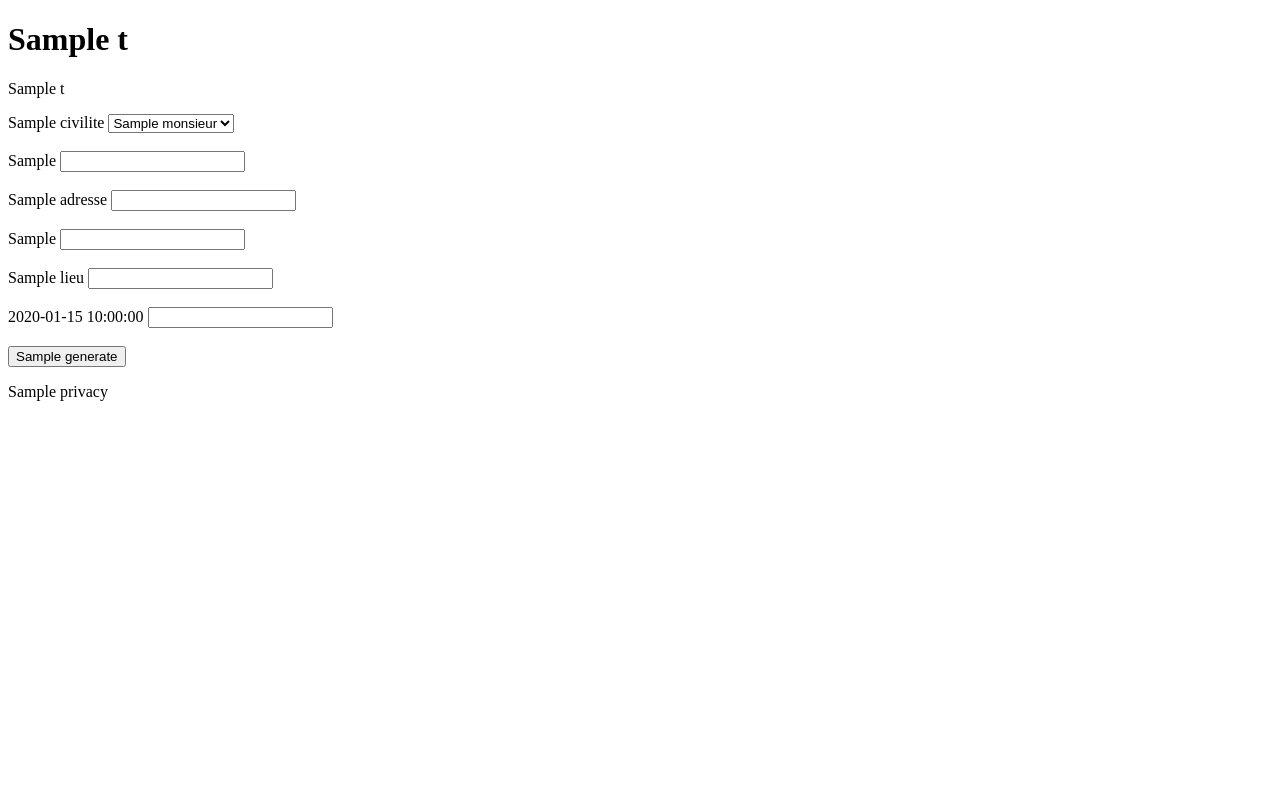
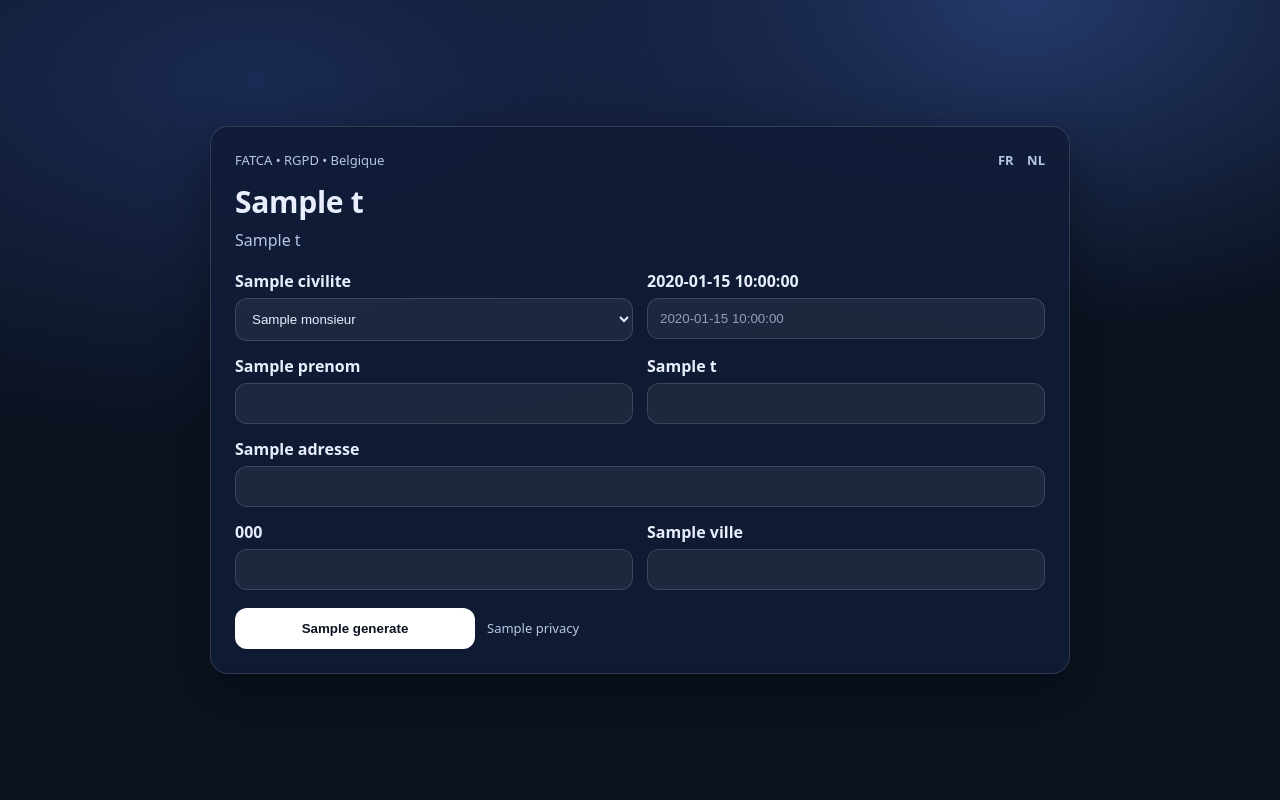
Before and after one commit to lehagrefabien-commits/fatca-application, a Python web app: template templates/form.html in a window 1280 px wide. Run offline with Jinja, Linux system fonts and the light colour scheme; the template is opened without the code that fills it: most values are stand-ins (such as "Sample title", 1, 10 or a date in 2020).

Commit message:
Update form.html

```diff
--- a/templates/form.html
+++ b/templates/form.html
@@ -2,43 +2,161 @@
 <html lang="fr">
 <head>
   <meta charset="utf-8">
+  <meta name="viewport" content="width=device-width, initial-scale=1">
   <title>{{ t.title }}</title>
+  <style>
+    :root{
+      --bg:#0b1220; --card:#111c36; --text:#e8eefc; --muted:#b8c6e6; --border:rgba(255,255,255,0.14);
+      --white:#ffffff;
+    }
+    *{ box-sizing:border-box; }
+    body{
+      margin:0;
+      font-family: ui-sans-serif, system-ui, -apple-system, Segoe UI, Roboto, Arial;
+      background: radial-gradient(1200px 600px at 20% 10%, #1a2a52 0%, transparent 60%),
+                  radial-gradient(1000px 600px at 80% 0%, #243a6b 0%, transparent 55%),
+                  var(--bg);
+      color: var(--text);
+      min-height: 100vh;
+      display:flex;
+      align-items:center;
+      justify-content:center;
+      padding: 28px 16px;
+    }
+    .wrap{ width:100%; max-width: 860px; }
+    .card{
+      background: rgba(17,28,54,0.88);
+      border: 1px solid var(--border);
+      border-radius: 18px;
+      padding: 24px;
+      box-shadow: 0 18px 50px rgba(0,0,0,0.35);
+      backdrop-filter: blur(6px);
+    }
+    h1{ margin:0 0 6px 0; font-size: clamp(22px, 3vw, 30px); letter-spacing:-0.3px; }
+    .sub{ margin:0 0 18px 0; color: var(--muted); max-width: 80ch; line-height:1.5; }
+    form{ display:grid; gap: 14px; }
+    .grid{
+      display:grid;
+      grid-template-columns: 1fr 1fr;
+      gap: 14px;
+    }
+    label{ display:block; font-weight: 700; margin-bottom: 6px; }
+    input, select{
+      width:100%;
+      padding: 12px 12px;
+      border-radius: 12px;
+      border: 1px solid var(--border);
+      background: rgba(255,255,255,0.06);
+      color: var(--text);
+      outline: none;
+    }
+    input::placeholder{ color: rgba(184,198,230,0.75); }
+    .full{ grid-column: 1 / -1; }
+    .actions{
+      display:flex; flex-wrap:wrap; gap: 12px; align-items:center; margin-top: 4px;
+    }
+    button{
+      appearance:none;
+      border: 1px solid rgba(255,255,255,0.6);
+      background: var(--white);
+      color: #0b1220;
+      font-weight: 800;
+      padding: 12px 16px;
+      border-radius: 12px;
+      cursor:pointer;
+      min-width: 240px;
+    }
+    button:hover{ opacity: 0.95; }
+    .note{
+      color: var(--muted);
+      font-size: 13px;
+      line-height: 1.45;
+      max-width: 80ch;
+    }
+    .topline{
+      display:flex; justify-content:space-between; gap: 10px; align-items:center;
+      margin-bottom: 12px;
+      color: var(--muted);
+      font-size: 13px;
+    }
+    .langlinks a{
+      color: var(--muted);
+      text-decoration:none;
+      margin-left: 10px;
+      font-weight: 800;
+    }
+    .langlinks a:hover{ text-decoration: underline; }
+    @media (max-width: 760px){
+      .grid{ grid-template-columns: 1fr; }
+      button{ width:100%; }
+    }
+  </style>
 </head>
 <body>
+  <div class="wrap">
+    <div class="card">
+
+      <div class="topline">
+        <div>FATCA • RGPD • Belgique</div>
+        <div class="langlinks">
+          <a href="/fr">FR</a>
+          <a href="/nl">NL</a>
+        </div>
+      </div>
 
       <h1>{{ t.title }}</h1>
-<p>{{ t.subtitle }}</p>
+      <p class="sub">{{ t.subtitle }}</p>
 
       <form method="post" action="/generate">
-
         <input type="hidden" name="lang" value="{{ lang }}">
 
+        <div class="grid">
+          <div>
             <label>{{ t.civilite }}</label>
-<select name="civilite">
+            <select name="civilite" required>
               <option value="H">{{ t.monsieur }}</option>
               <option value="F">{{ t.madame }}</option>
-</select><br><br>
+            </select>
+          </div>
 
-<label>{{ t.nom_prenom }}</label>
-<input name="nom_prenom"><br><br>
+          <div>
+            <label>{{ t.date_naissance }}</label>
+            <input name="date_naissance" placeholder="{{ t.date_naissance_ph }}" required>
+          </div>
 
+          <div>
+            <label>{{ t.prenom }}</label>
+            <input name="prenom" required>
+          </div>
+
+          <div>
+            <label>{{ t.nom }}</label>
+            <input name="nom" required>
+          </div>
+
+          <div class="full">
             <label>{{ t.adresse }}</label>
-<input name="adresse"><br><br>
+            <input name="adresse" required>
+          </div>
 
-<label>{{ t.cp_ville }}</label>
-<input name="cp_ville"><br><br>
+          <div>
+            <label>{{ t.code_postal }}</label>
+            <input name="code_postal" required>
+          </div>
 
-<label>{{ t.lieu }}</label>
-<input name="lieu"><br><br>
+          <div>
+            <label>{{ t.ville }}</label>
+            <input name="ville" required>
+          </div>
+        </div>
 
-<label>{{ t.date_naissance }}</label>
-<input name="date_naissance"><br><br>
-
+        <div class="actions">
           <button type="submit">{{ t.generate }}</button>
-
+          <div class="note">{{ t.privacy }}</div>
+        </div>
       </form>
 
-<p>{{ t.privacy }}</p>
-
+    </div>
+  </div>
 </body>
 </html>
```
Lines whose indentation alone changed are shown as unchanged.
